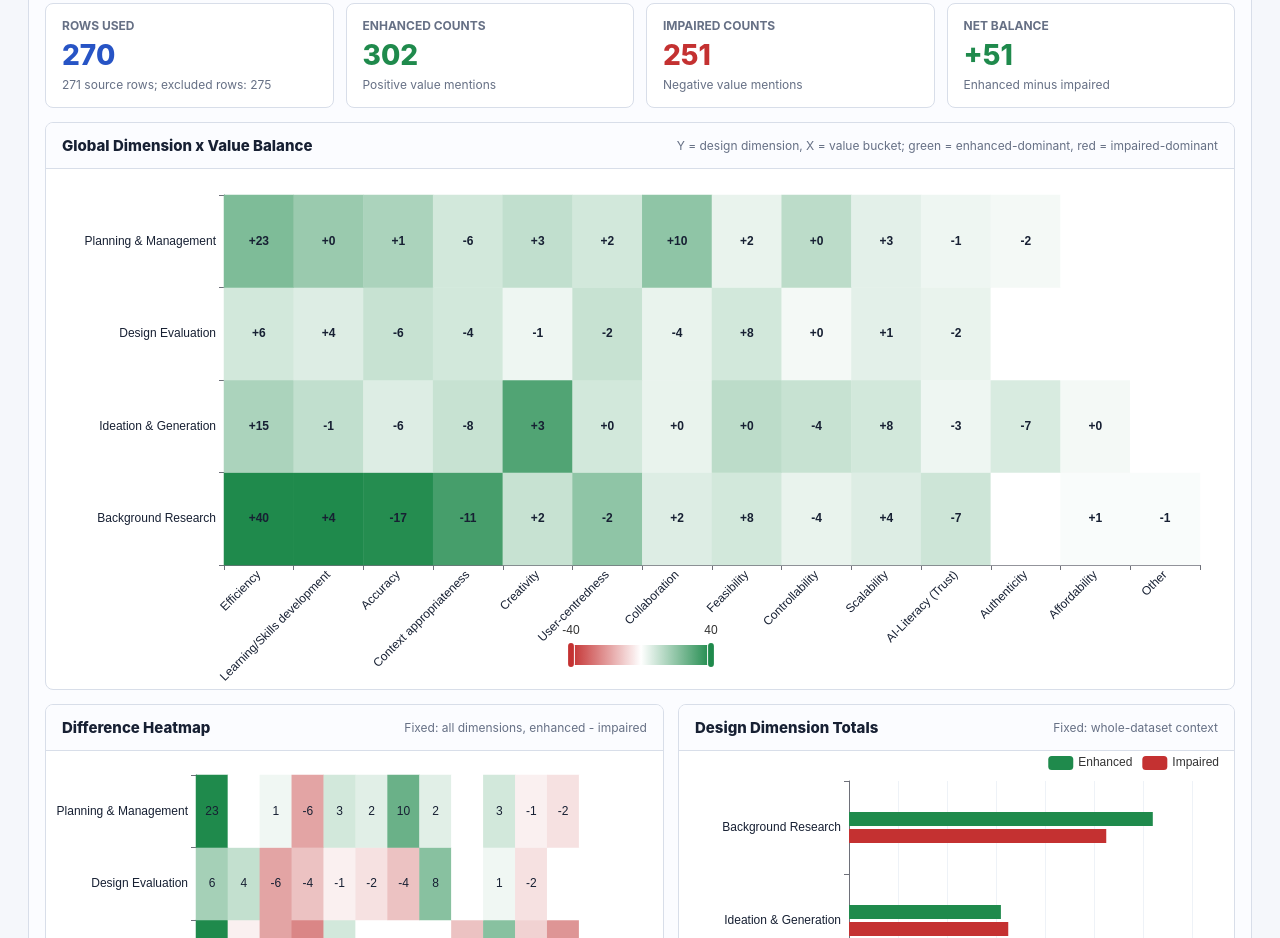
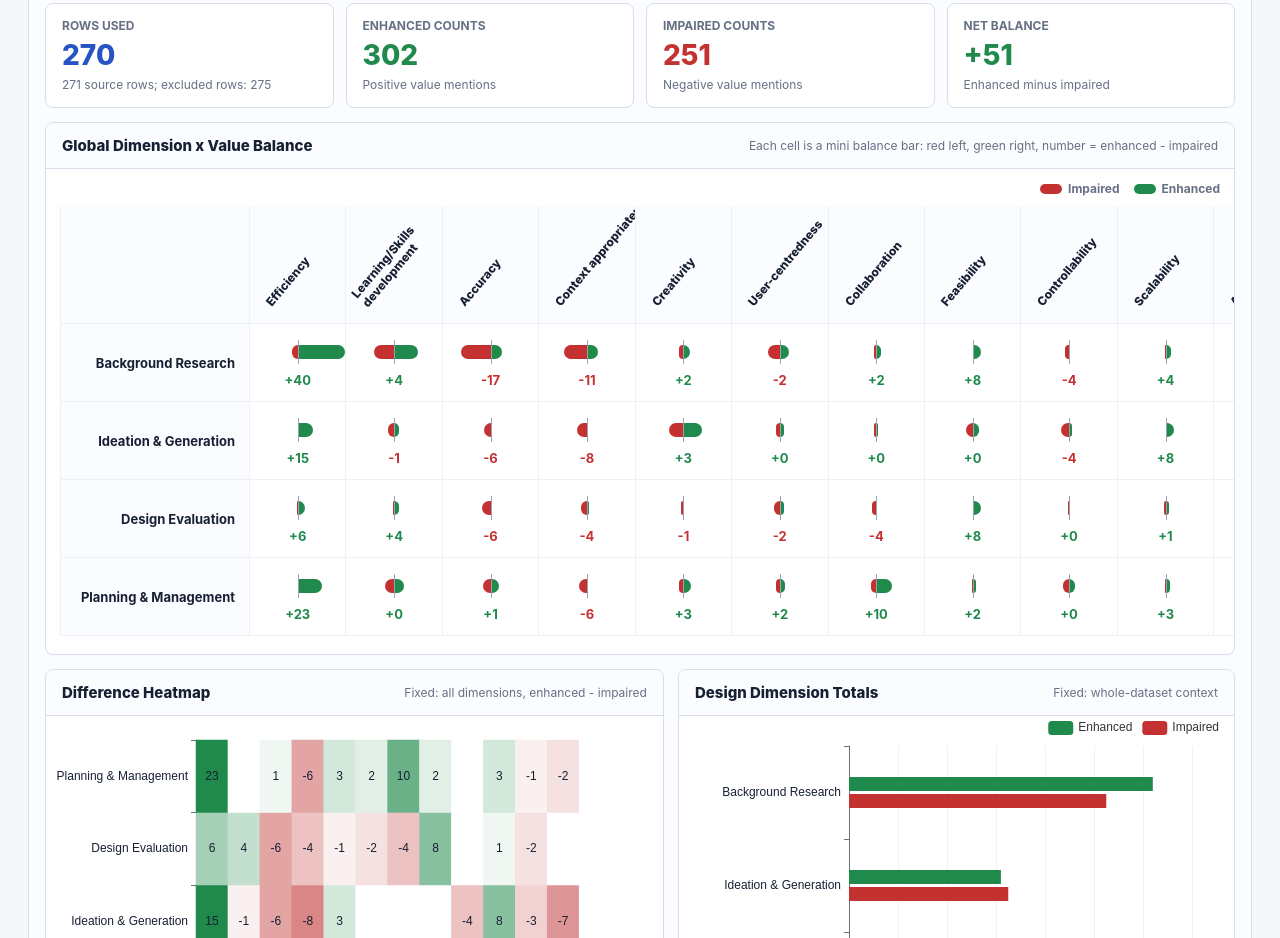
Before and after one commit to dignityc/ai-use-in-design-research, a plain HTML site: page coding_work/results/enhanced_impaired_value_comparison.html in a window 1280 px wide. Shown: the part 1431-2369 px from the top of the page. Drawn offline with nearby package versions, Linux system fonts and the light colour scheme.

Commit message:
Render global balance as cell bars

```diff
--- a/coding_work/results/enhanced_impaired_value_comparison.html
+++ b/coding_work/results/enhanced_impaired_value_comparison.html
@@ -200,8 +200,126 @@
     .wide .chart {
       height: 480px;
     }
-    .matrix-wide .chart {
-      height: 520px;
+    .balance-matrix-wrap {
+      padding: 12px 14px 18px;
+      overflow-x: auto;
+    }
+    .matrix-legend {
+      display: flex;
+      justify-content: flex-end;
+      gap: 14px;
+      margin: 0 0 10px;
+      color: var(--muted);
+      font-size: 12px;
+      font-weight: 650;
+    }
+    .legend-item {
+      display: inline-flex;
+      align-items: center;
+      gap: 6px;
+    }
+    .legend-chip {
+      width: 22px;
+      height: 10px;
+      border-radius: 999px;
+      display: inline-block;
+    }
+    .legend-chip.red { background: var(--red); }
+    .legend-chip.green { background: var(--green); }
+    .balance-matrix {
+      min-width: 1540px;
+      width: 100%;
+      table-layout: fixed;
+      border-collapse: separate;
+      border-spacing: 0;
+      font-size: 12px;
+    }
+    .balance-matrix th,
+    .balance-matrix td {
+      border-right: 1px solid #edf0f5;
+      border-bottom: 1px solid #edf0f5;
+      padding: 0;
+      text-align: center;
+      white-space: normal;
+    }
+    .balance-matrix th {
+      background: #fbfcff;
+      color: var(--muted);
+      font-weight: 760;
+    }
+    .balance-matrix .corner {
+      width: 190px;
+      border-left: 1px solid #edf0f5;
+    }
+    .balance-matrix .value-label {
+      height: 118px;
+      vertical-align: bottom;
+      overflow: hidden;
+    }
+    .balance-matrix .value-label span {
+      display: block;
+      width: 150px;
+      margin: 0 0 14px 24px;
+      transform: rotate(-50deg);
+      transform-origin: left bottom;
+      text-align: left;
+      color: var(--ink);
+      line-height: 1.15;
+    }
+    .balance-matrix .row-label {
+      width: 190px;
+      padding: 0 14px;
+      text-align: right;
+      color: var(--ink);
+      font-size: 13px;
+      font-weight: 700;
+      background: #fbfcff;
+      border-left: 1px solid #edf0f5;
+    }
+    .balance-cell {
+      height: 78px;
+      min-width: 70px;
+      padding: 11px 8px 8px;
+      background: #fff;
+    }
+    .balance-cell.empty {
+      background: #fafbfc;
+    }
+    .mini-balance {
+      position: relative;
+      display: grid;
+      grid-template-columns: 1fr 1fr;
+      align-items: center;
+      gap: 0;
+      height: 28px;
+      margin-bottom: 7px;
+    }
+    .mini-balance::after {
+      content: "";
+      position: absolute;
+      left: 50%;
+      top: 2px;
+      bottom: 2px;
+      border-left: 1px solid #98a2b3;
+    }
+    .mini-bar {
+      height: 14px;
+      min-width: 0;
+    }
+    .mini-bar.impaired {
+      justify-self: end;
+      background: var(--red);
+      border-radius: 7px 0 0 7px;
+    }
+    .mini-bar.enhanced {
+      justify-self: start;
+      background: var(--green);
+      border-radius: 0 7px 7px 0;
+    }
+    .cell-net {
+      font-size: 13px;
+      line-height: 1.1;
+      font-weight: 800;
     }
     table {
       width: 100%;
@@ -293,8 +411,8 @@
       </section>
       <div class="grid global-grid">
         <section class="panel wide matrix-wide">
-          <div class="panel-head"><h2 class="panel-title">Global Dimension x Value Balance</h2><div class="panel-caption">Y = design dimension, X = value bucket; green = enhanced-dominant, red = impaired-dominant</div></div>
-          <div id="globalBalanceChart" class="chart"></div>
+          <div class="panel-head"><h2 class="panel-title">Global Dimension x Value Balance</h2><div class="panel-caption">Each cell is a mini balance bar: red left, green right, number = enhanced - impaired</div></div>
+          <div id="globalBalanceMatrix" class="balance-matrix-wrap"></div>
         </section>
         <section class="panel">
           <div class="panel-head"><h2 class="panel-title">Difference Heatmap</h2><div class="panel-caption">Fixed: all dimensions, enhanced - impaired</div></div>
@@ -321,7 +439,6 @@
 
     const charts = {
       diverging: echarts.init(document.getElementById('divergingChart')),
-      globalBalance: echarts.init(document.getElementById('globalBalanceChart')),
       heatmap: echarts.init(document.getElementById('heatmapChart')),
       scatter: echarts.init(document.getElementById('scatterChart')),
       dimension: echarts.init(document.getElementById('dimensionChart'))
@@ -333,6 +450,13 @@
       'Planning, Coordination & Management': 'Planning & Management'
     };
     const shortDimension = name => DIM_LABELS[name] || name;
+    const escapeHtml = value => String(value).replace(/[&<>"']/g, char => ({
+      '&': '&amp;',
+      '<': '&lt;',
+      '>': '&gt;',
+      '"': '&quot;',
+      "'": '&#39;'
+    }[char]));
 
     const format = new Intl.NumberFormat('en-US');
     document.getElementById('eligibleRows').textContent = format.format(DATA.eligibleRows);
@@ -450,56 +574,42 @@
     function renderGlobalBalance() {
       const dims = Object.keys(DATA.dimensionValue);
       const values = DATA.valueOrder;
-      const points = [];
-      let maxAbs = 1;
+      let maxCount = 1;
       dims.forEach((dimension, y) => {
         values.forEach((value, x) => {
           const d = DATA.dimensionValue[dimension][value];
-          maxAbs = Math.max(maxAbs, Math.abs(d.net));
-          points.push([x, y, d.net, d.enhanced, d.impaired, d.total]);
+          maxCount = Math.max(maxCount, d.enhanced, d.impaired);
         });
       });
-      charts.globalBalance.setOption({
-        grid: { left: 178, right: 34, top: 26, bottom: 124 },
-        tooltip: {
-          formatter: item => {
-            const value = values[item.value[0]];
-            const dimension = dims[item.value[1]];
-            return `<b>${value}</b><br/>${dimension}<br/>Enhanced: ${item.value[3]}<br/>Impaired: ${item.value[4]}<br/>Total: ${item.value[5]}<br/>Net: ${item.value[2] >= 0 ? '+' : ''}${item.value[2]}`;
-          }
-        },
-        xAxis: {
-          type: 'category',
-          data: values,
-          axisLabel: { rotate: 45, interval: 0, color: COLORS.text }
-        },
-        yAxis: {
-          type: 'category',
-          data: dims.map(shortDimension),
-          axisLabel: { color: COLORS.text }
-        },
-        visualMap: {
-          min: -maxAbs,
-          max: maxAbs,
-          calculable: true,
-          orient: 'horizontal',
-          left: 'center',
-          bottom: 16,
-          inRange: { color: ['#c43131', '#ffffff', '#1f8a4c'] }
-        },
-        series: [{
-          name: 'Net balance',
-          type: 'heatmap',
-          data: points,
-          label: {
-            show: true,
-            formatter: p => p.value[5] ? `${p.value[2] >= 0 ? '+' : ''}${p.value[2]}` : '',
-            color: COLORS.text,
-            fontWeight: 700
-          },
-          emphasis: { itemStyle: { borderColor: '#172033', borderWidth: 1 } }
-        }]
-      });
+      const header = values.map(value => `<th class="value-label"><span>${escapeHtml(value)}</span></th>`).join('');
+      const rows = dims.map(dimension => {
+        const cells = values.map(value => {
+          const d = DATA.dimensionValue[dimension][value];
+          const impairedWidth = Math.round((d.impaired / maxCount) * 100);
+          const enhancedWidth = Math.round((d.enhanced / maxCount) * 100);
+          const netClass = d.net >= 0 ? 'pos' : 'neg';
+          const netText = d.total ? `${d.net >= 0 ? '+' : ''}${d.net}` : '';
+          const title = `${value} / ${dimension} | enhanced ${d.enhanced}, impaired ${d.impaired}, net ${d.net >= 0 ? '+' : ''}${d.net}`;
+          return `
+            <td class="balance-cell ${d.total ? '' : 'empty'}" title="${escapeHtml(title)}">
+              <div class="mini-balance">
+                <div class="mini-bar impaired" style="width: ${impairedWidth}%;"></div>
+                <div class="mini-bar enhanced" style="width: ${enhancedWidth}%;"></div>
+              </div>
+              <div class="cell-net ${netClass}">${netText}</div>
+            </td>`;
+        }).join('');
+        return `<tr><th class="row-label">${escapeHtml(shortDimension(dimension))}</th>${cells}</tr>`;
+      }).join('');
+      document.getElementById('globalBalanceMatrix').innerHTML = `
+        <div class="matrix-legend">
+          <span class="legend-item"><span class="legend-chip red"></span>Impaired</span>
+          <span class="legend-item"><span class="legend-chip green"></span>Enhanced</span>
+        </div>
+        <table class="balance-matrix">
+          <thead><tr><th class="corner"></th>${header}</tr></thead>
+          <tbody>${rows}</tbody>
+        </table>`;
     }
 
     function renderScatter(values) {
```
Also changed, not shown: 1 other file.
